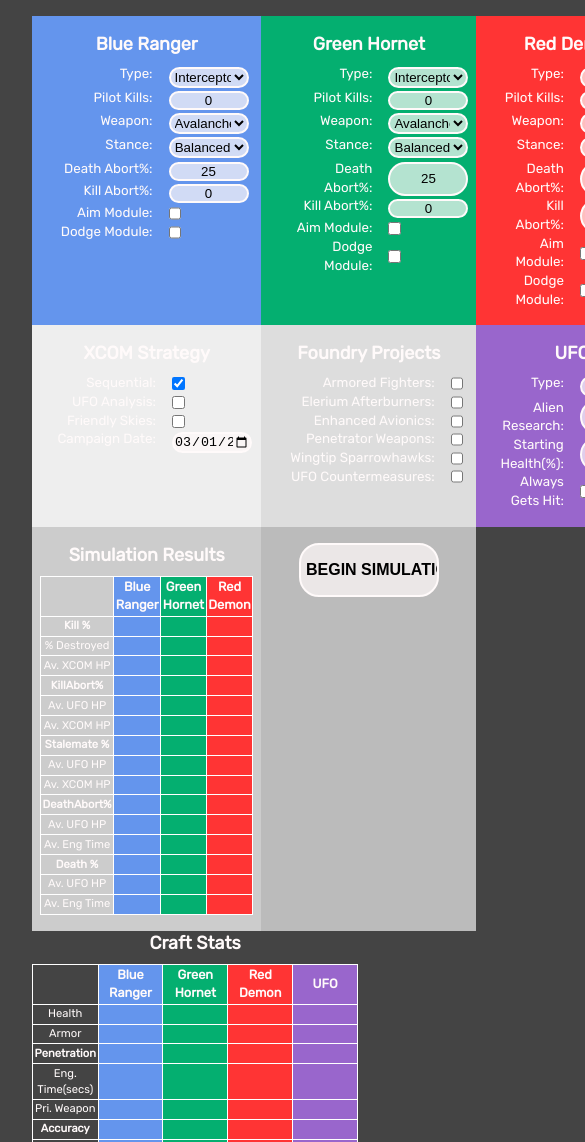
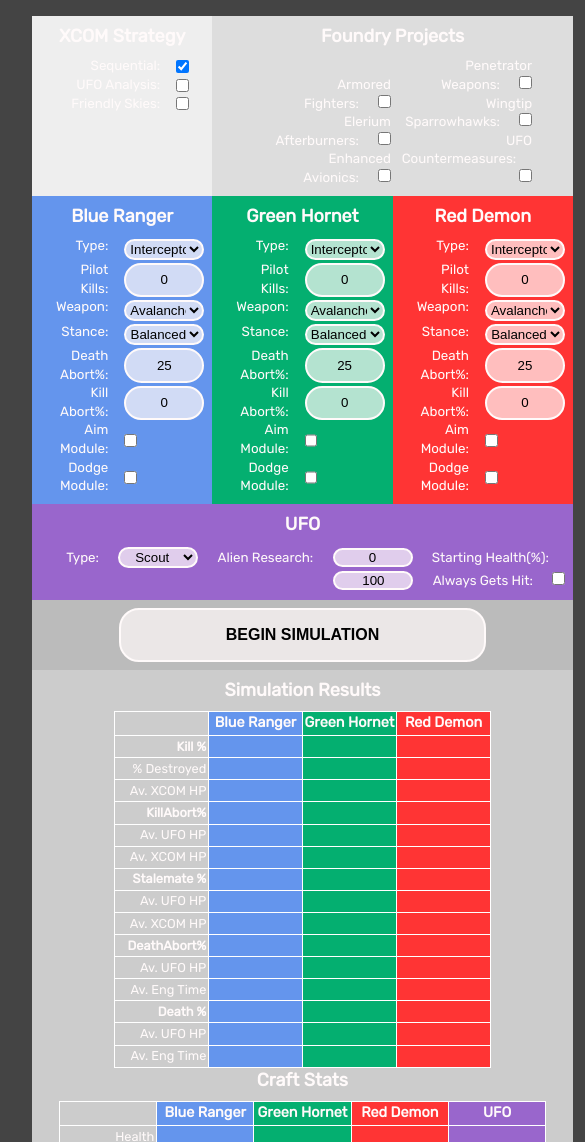
Before and after one commit to nucmatt/LW1-Airgame-Simulator, a website: page dist/index.html in a window 390 px wide. Shown: the top 1142 px of the page, 585 px wide, since content can reach past the window. Drawn offline with Linux system fonts and the light colour scheme.

Commit message:
Continued styling. Added partial files for configuration and media queries.

```diff
--- /dev/null
+++ b/_config.scss
@@ -0,0 +1,41 @@
+// Colors
+$primary-color: #444;
+$secondary-color: #fffafa;
+$blue-ranger-color: #6495ed;
+$green-hornet-color: #04af70;
+$red-devil-color: #ff3434;
+$ufo-color: #9966cc;
+
+// Browser settings
+::-webkit-inner-spin-button {
+	display: none;
+}
+
+::-webkit-clear-button {
+	display: none;
+}
+
+// Media Query Mixins
+@mixin mediaSm {
+    @media screen and (max-width: 500px) {
+      @content;
+    }
+  }
+
+  @mixin mediaMd {
+    @media screen and (max-width: 768px) {
+      @content;
+    }
+  }
+
+  @mixin mediaLg {
+    @media screen and (min-width: 769px) and (max-width: 1170px) {
+      @content;
+    }
+  }
+
+  @mixin mediaXl {
+    @media screen and (min-width: 1171px) {
+      @content;
+    }
+  }
--- a/scss/main.scss
+++ b/scss/main.scss
@@ -1,9 +1,5 @@
-$primary-color: #444;
-$secondary-color: #fffafa;
-$blue-ranger-color: #6495ed;
-$green-hornet-color: #04af70;
-$red-devil-color: #ff3434;
-$ufo-color: #9966cc;
+@import "config";
+@import "menu";
 
 * {
 	box-sizing: border-box;
@@ -17,7 +13,7 @@
 	background: $primary-color;
 	color: $secondary-color;
 	margin: 0;
-	font-family: 'Rubik', Tahoma, sans-serif;
+	font-family: "Rubik", Tahoma, sans-serif;
 	line-height: 1.4;
 }
 
@@ -28,7 +24,7 @@
 
 section {
 	margin: 0;
-	padding: 1rem 0.5rem;
+	padding: 0.5rem;
 	text-align: center;
 }
 
@@ -82,24 +78,17 @@
 	&:hover {
 		background-color: yellow;
 	}
-
-}
-
-::-webkit-inner-spin-button {
-	display: none;
-}
-
-::-webkit-clear-button {
-	display: none;
 }
 
 .grid-container {
 	display: grid;
 	// grid-gap: 0.1rem;
 	grid-template-areas:
+		"strategy     foundry      foundry"
 		"interceptor1 interceptor2 interceptor3"
-		"strategy     foundry      ufo"
-		"results      button       computed";
+		"ufo          ufo          ufo"
+		"button       button       button"
+		"results      results      results";
 	grid-template-columns: repeat(3, 1fr);
 }
 
@@ -132,16 +121,31 @@
 #foundry {
 	grid-area: foundry;
 	background-color: #ddd;
+	display: inline-block;
+
+	.column {
+		width: 40%;
+		display: inline-block;
+	}
 }
 
 #ufo {
 	grid-area: ufo;
 	background-color: $ufo-color;
+
+	.subgrid {
+		display: inline-block
+	}
 }
 
 #results {
 	grid-area: results;
 	background-color: #ccc;
+
+	table {
+		display: inline-table;
+		padding: 0 0.5rem;
+	}
 
 	.blank {
 		display: none;
@@ -167,13 +171,19 @@
 
 .ufo_stats {
 	background-color: $ufo-color;
-
 }
 
 table {
 	border-collapse: collapse;
-	text-align: center;
+	text-align: right;
 }
+
+#simulation {
+tr:nth-last-child(3n + 0) {
+		font-weight: bold;
+	}
+}
+
 td,
 th {
 	border: 1px solid #fff;
@@ -182,15 +192,15 @@
 }
 
 th {
+	font-size: 0.9rem;
+	text-align: center;
+}
+
+td {
 	font-size: 0.8rem;
 }
 
-td {
-	font-size: 0.7rem;
-}
-tr:nth-last-child(3n + 0) {
-	font-weight: bold;
-}
+
 
 // td.blue,
 // td.green,
@@ -205,14 +215,16 @@
 }
 
 #stats {
-	th, td {
+	th,
+	td {
 		width: 20%;
 	}
 }
-
 
 #main-footer {
 	text-align: center;
 	padding: 1rem;
 	height: 60px;
 }
+
+@import "mediaqueries";
```
Also changed, not shown: _mediaqueries.scss (added), _menu.scss (added), dist/css/main.css, dist/index.html.
